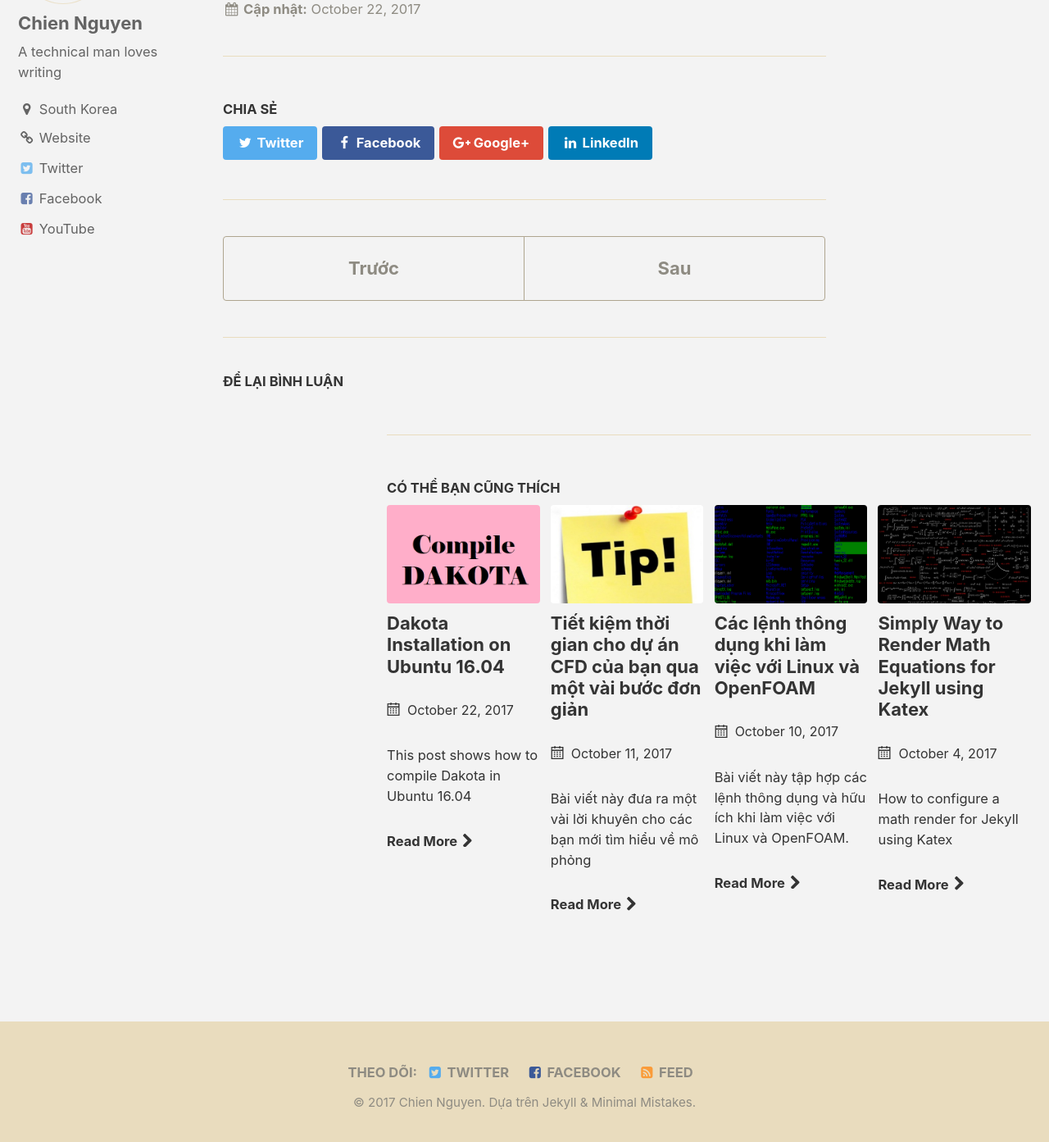
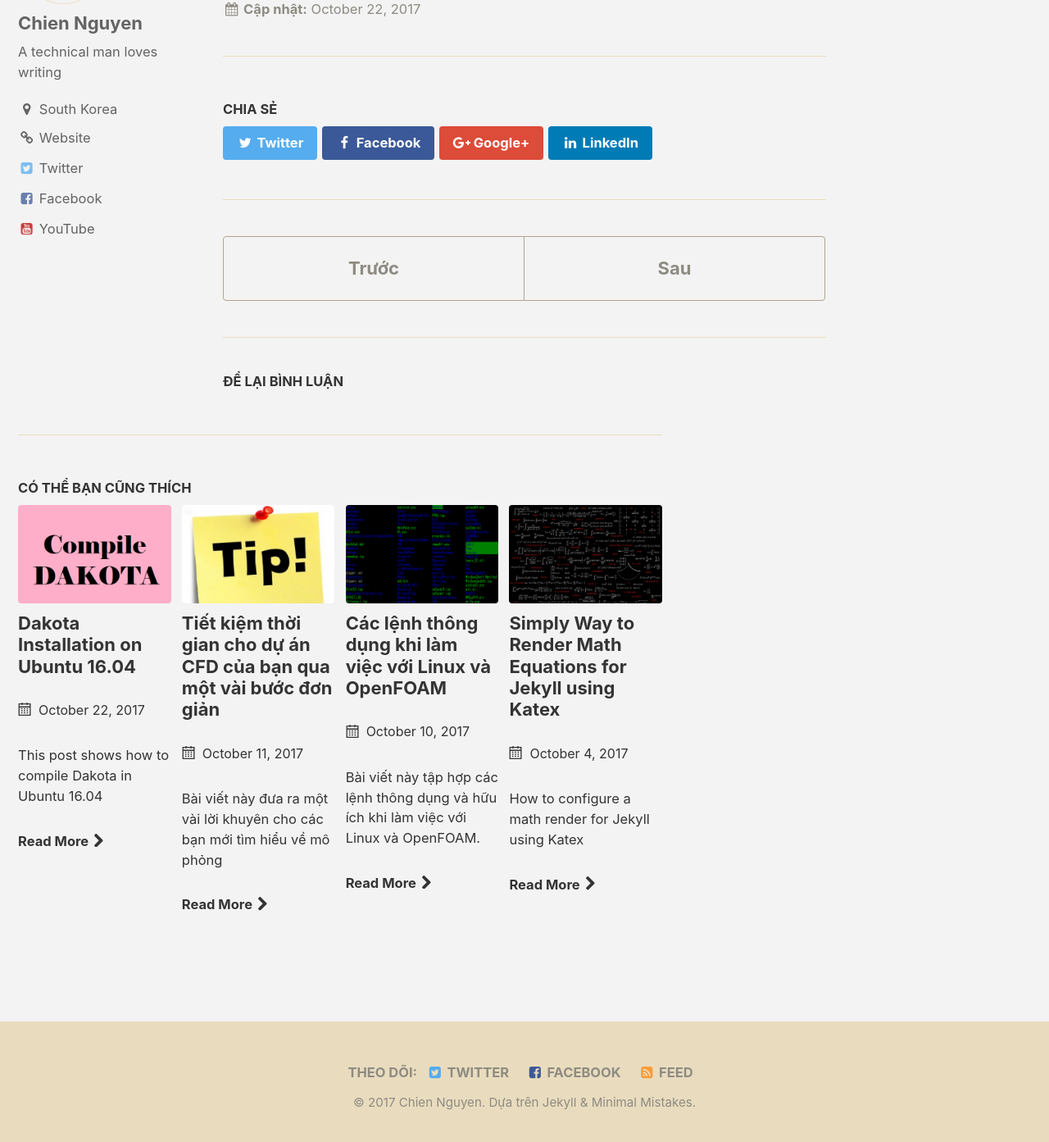
Before and after one commit to chienfm/chienfm.github.io, a Jekyll site: the page built from _posts/2017-10-04-Manifold-Simulation.md, in a window 1280 px wide and 1400 px high, scrolled down 1024 px. Shown: the top 1393 px of the window at 82% size. Built offline with Jekyll 4.4.1, drawn with Linux system fonts in a browser that asks for light colours; nearby versions of some CDN libraries; comment, search, counter and statistics services are not loaded.

Commit message:
Float left

```diff
--- a/_sass/minimal-mistakes/_page.scss
+++ b/_sass/minimal-mistakes/_page.scss
@@ -410,12 +410,12 @@
   border-top: 1px solid $border-color;
 
   @include breakpoint($large) {
-    float: right;
-    width: calc(100% - #{$right-sidebar-width-narrow} - 200px);
+    float: left;                                                      /*or. right*/
+    width: calc(100% - #{$right-sidebar-width-narrow} - 200px);       /*or. no minus 200px*/
   }
 
   @include breakpoint($x-large) {
-    width: calc(100% - #{$right-sidebar-width} - 200px);
+    width: calc(100% - #{$right-sidebar-width} - 200px);              /*or. no minus 200px*/
   }
 
   a {
```
